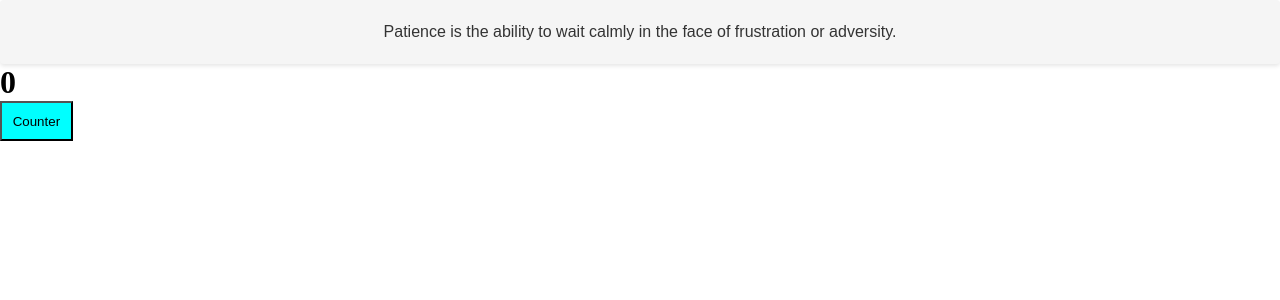
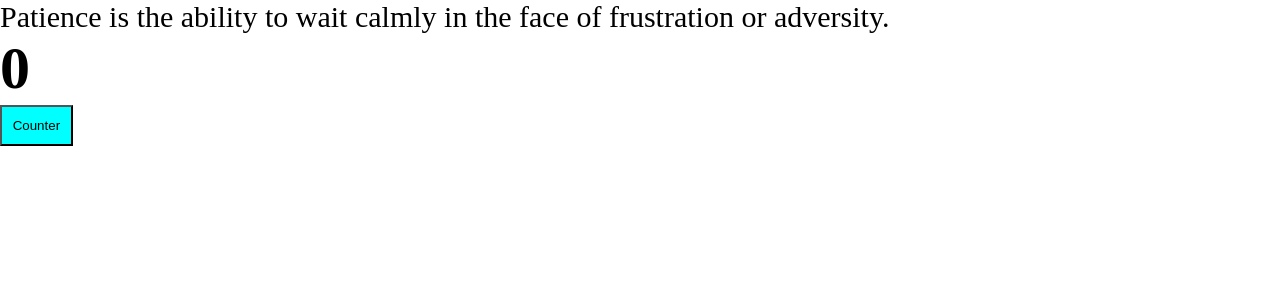
Before and after one commit to AndyGrigs/some-future-project-3, a React app: page / in a window 1280 px wide. Shown: the top 300 px of the page. Built offline with nearby package versions, Linux system fonts and the light colour scheme.

Commit message:
additing

```diff
--- a/src/index.scss
+++ b/src/index.scss
@@ -1,20 +1,9 @@
-*{
+* {
     margin: 0;
     padding: 0;
     box-sizing: border-box;
 }
 
-.patience {
-    background-color: #f5f5f5;
-    padding: 20px;
-    border-radius: 4px;
-    font-family: Arial, sans-serif;
-    color: #333;
-    box-shadow: 0 2px 4px rgba(0, 0, 0, 0.1);
-  }
-
-  .patience p {
-    font-size: 16px;
-    line-height: 1.5;
-    text-align: center;
-  }
+.app {
+    font-size: 30px;
+}
```
